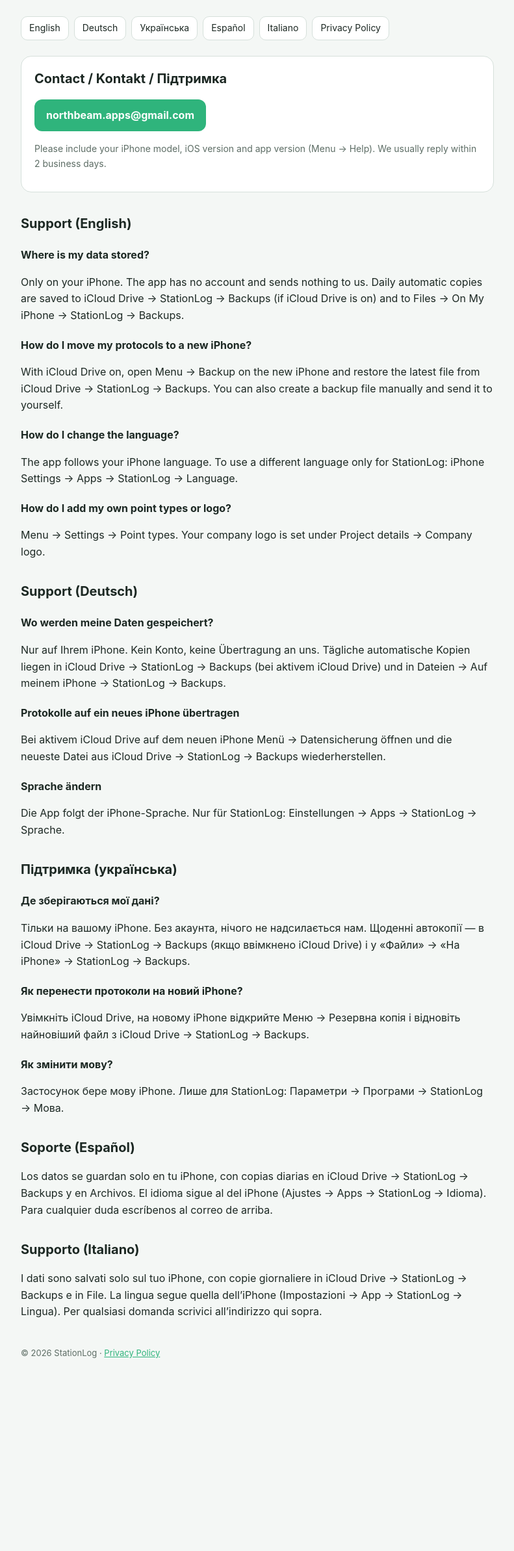
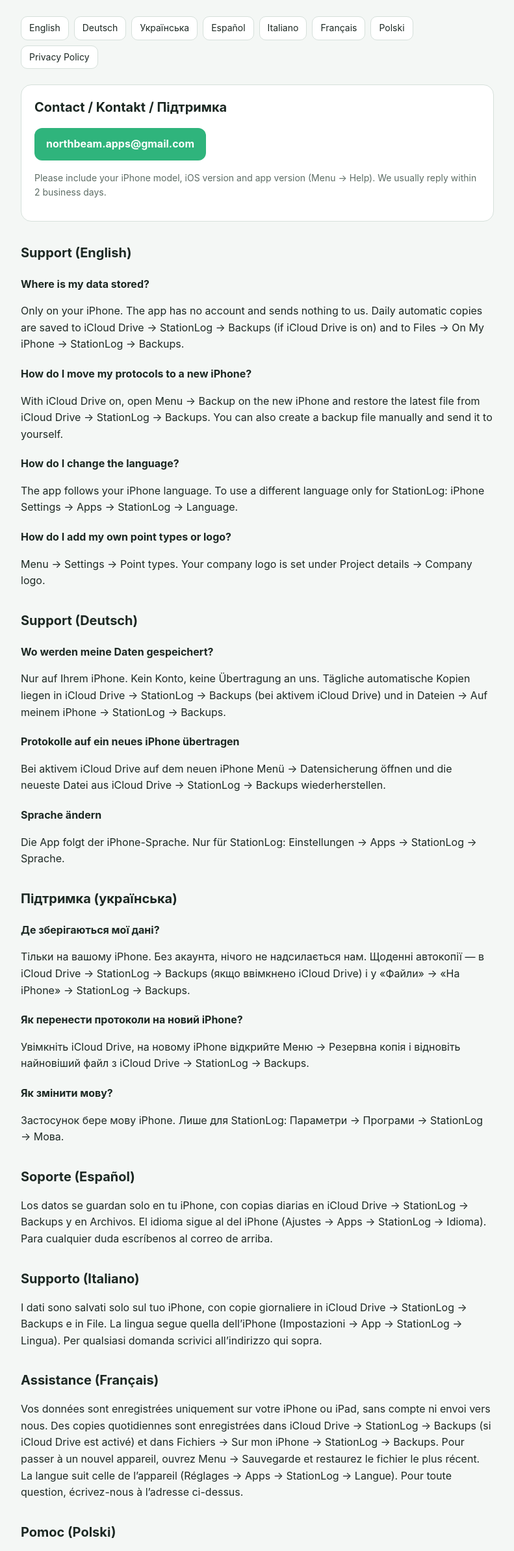
Before and after one commit to OlYermakov/northbeam-apps, a plain HTML site: page stationlog/index.html in a window 1280 px wide. Shown: the part 107-2494 px from the top of the page at 65% size, without its empty margins (244-1035 px from the left). Before the commit the page ends 2264 px from the top, so only its background shows below. Drawn offline with Linux system fonts and the light colour scheme.

Commit message:
StationLog support and privacy: add French and Polish
Co-Authored-By: Claude Opus 5.5 <noreply@anthropic.com>
Claude-Session: https://claude.ai/code/session_01TLsUjFQacziQSwus7VY36V

```diff
--- a/stationlog/index.html
+++ b/stationlog/index.html
@@ -4,7 +4,7 @@
 <link rel="icon" href="favicon.svg"><link rel="stylesheet" href="style.css"></head>
 <body><main>
 <header><img src="icon.png" alt=""><div><h1>StationLog</h1><p class="sub">Survey field book for total stations · iPhone</p></div></header>
-<nav><a href="#en">English</a><a href="#de">Deutsch</a><a href="#uk">Українська</a><a href="#es">Español</a><a href="#it">Italiano</a><a href="privacy.html">Privacy Policy</a></nav>
+<nav><a href="#en">English</a><a href="#de">Deutsch</a><a href="#uk">Українська</a><a href="#es">Español</a><a href="#it">Italiano</a><a href="#fr">Français</a><a href="#pl">Polski</a><a href="privacy.html">Privacy Policy</a></nav>
 
 <div class="card"><h2 style="margin-top:0">Contact / Kontakt / Підтримка</h2>
 <p><a class="btn" href="mailto:northbeam.apps@gmail.com?subject=StationLog%20support">northbeam.apps@gmail.com</a></p>
@@ -29,5 +29,8 @@
 <section id="es"><h2>Soporte (Español)</h2><p>Los datos se guardan solo en tu iPhone, con copias diarias en iCloud Drive → StationLog → Backups y en Archivos. El idioma sigue al del iPhone (Ajustes → Apps → StationLog → Idioma). Para cualquier duda escríbenos al correo de arriba.</p></section>
 <section id="it"><h2>Supporto (Italiano)</h2><p>I dati sono salvati solo sul tuo iPhone, con copie giornaliere in iCloud Drive → StationLog → Backups e in File. La lingua segue quella dell’iPhone (Impostazioni → App → StationLog → Lingua). Per qualsiasi domanda scrivici all’indirizzo qui sopra.</p></section>
 
+<section id="fr"><h2>Assistance (Français)</h2><p>Vos données sont enregistrées uniquement sur votre iPhone ou iPad, sans compte ni envoi vers nous. Des copies quotidiennes sont enregistrées dans iCloud Drive → StationLog → Backups (si iCloud Drive est activé) et dans Fichiers → Sur mon iPhone → StationLog → Backups. Pour passer à un nouvel appareil, ouvrez Menu → Sauvegarde et restaurez le fichier le plus récent. La langue suit celle de l’appareil (Réglages → Apps → StationLog → Langue). Pour toute question, écrivez-nous à l’adresse ci-dessus.</p></section>
+<section id="pl"><h2>Pomoc (Polski)</h2><p>Dane są zapisywane wyłącznie na Twoim iPhonie lub iPadzie, bez konta i bez wysyłania do nas. Codzienne kopie trafiają do iCloud Drive → StationLog → Backups (jeśli iCloud Drive jest włączony) oraz do Pliki → Na moim iPhonie → StationLog → Backups. Aby przenieść dane na nowe urządzenie, otwórz Menu → Kopia zapasowa i przywróć najnowszy plik. Język aplikacji jest zgodny z językiem urządzenia (Ustawienia → Aplikacje → StationLog → Język). W razie pytań napisz na adres powyżej.</p></section>
+
 <footer>© 2026 StationLog · <a href="privacy.html">Privacy Policy</a></footer>
 </main></body></html>
```
Also changed, not shown: stationlog/privacy.html (+7 -1 lines).
